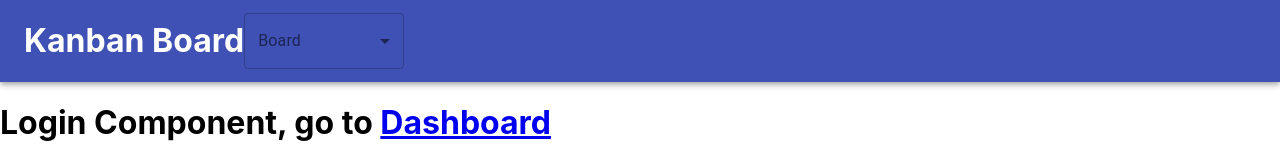
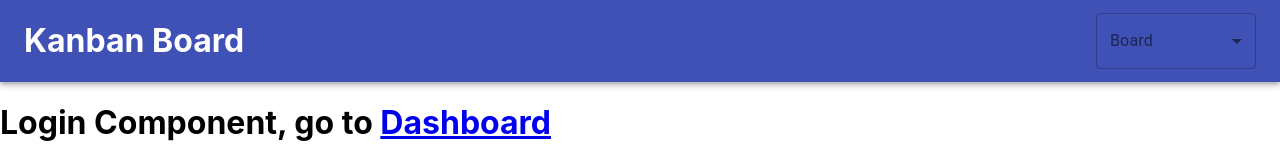
Before and after one commit to masticore252/kanboard-front-react, a React (Create React App) app: page / in a window 1280 px wide. Shown: the top 160 px of the page. Built offline with nearby package versions, Linux system fonts and the light colour scheme.

Commit message:
Add some styling to the main ToolBar

```diff
--- a/src/App.js
+++ b/src/App.js
@@ -14,6 +14,10 @@ const useStyle = makeStyles((theme) => ({
   appBar: {
     marginBottom: theme.spacing(2),
   },
+  toolBar: {
+    display:'flex',
+    justifyContent: 'space-between'
+  }
 }))
 
 const App = () => {
@@ -21,7 +25,7 @@ const App = () => {
 
   return <>
     <AppBar position='static' className={classes.appBar}>
-      <ToolBar>
+      <ToolBar className={classes.toolBar}>
         <h1>Kanban Board</h1>
         <BoardSelector/>
       </ToolBar>
```
